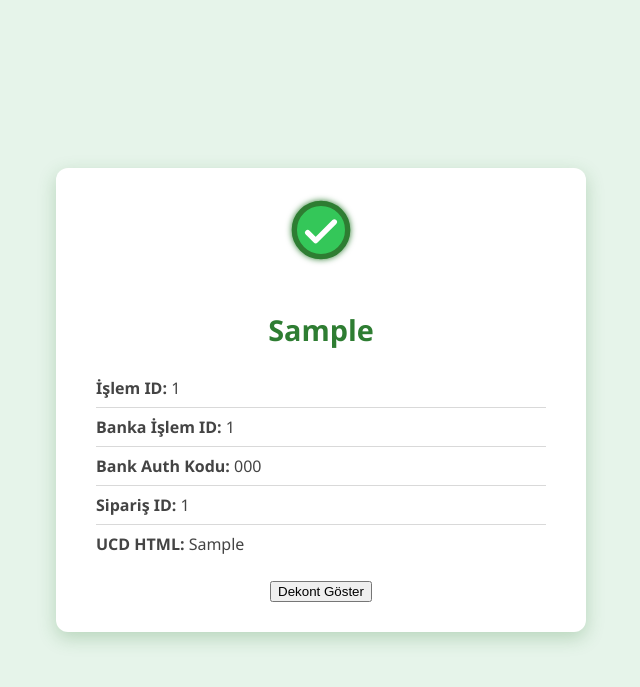
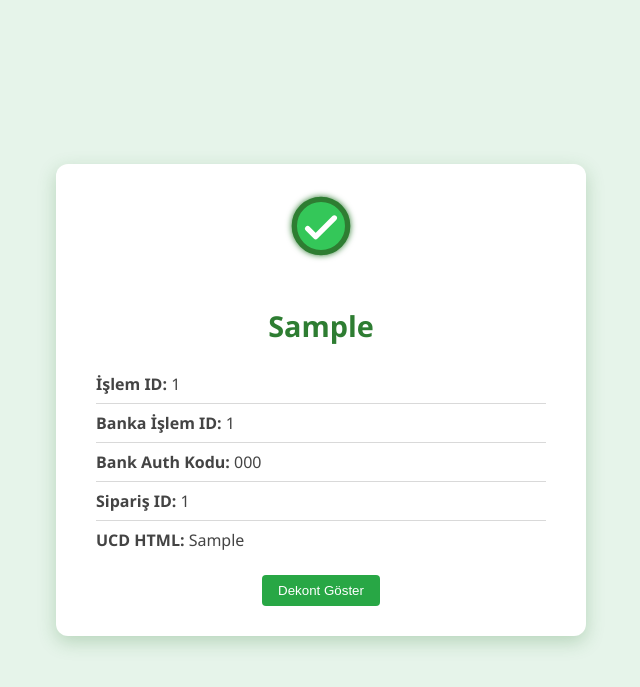
Before and after one commit to Aleynaa67/PARAM, a Flask app: template templates/success.html in a window 1280 px wide. Shown: the top 687 px of the page, without its empty margins (319-959 px from the left). Run offline with Flask 3, Linux system fonts and the light colour scheme; the template is opened without the code that fills it: most values are stand-ins (such as "Sample title", 1, 10 or a date in 2020).

Commit message:
success.html dosyasında dekont göster butonu yeşil renk yapıldı ve görünüm düzeltildi.

```diff
--- a/templates/success.html
+++ b/templates/success.html
@@ -83,7 +83,10 @@
     </ul>
     <form action="{{ url_for('dekont_sorgula') }}" method="POST">
   <input type="hidden" name="islem_id" value="{{ islem_id }}">
-  <button type="submit">Dekont Göster</button>
+      <button style="background-color: #28a745; color: white; border: none; padding: 8px 16px; border-radius: 4px; cursor: pointer;">
+  Dekont Göster
+</button>
+
 </form>
 
     </form>
```
